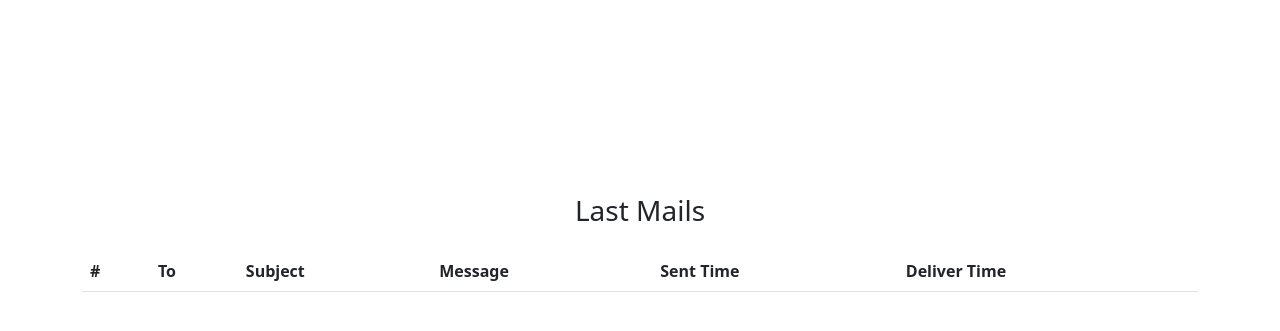
After one commit to itsamirhn/DeliMail, a Django app: page /status in a window 1280 px wide. The commit adds this page. Shown: the part 149-480 px from the top of the page. Run offline with Django 4.2, Linux system fonts and the light colour scheme; the visitor is signed in with stand-in values (Sample User, id 1); data that the repository does not hold is empty.

Commit message:
Create status view

```diff
--- a/core/urls.py
+++ b/core/urls.py
@@ -1,8 +1,9 @@
 from django.urls import path
-from core.views import DeliverView, MailFormView, IndexView
+from core.views import DeliverView, MailFormView, IndexView, StatusView
 
 urlpatterns = [
     path('', IndexView.as_view(), name='index'),
-    path('form/', MailFormView.as_view(), name='form'),
+    path('form', MailFormView.as_view(), name='form'),
+    path('status', StatusView.as_view(), name='status'),
     path('deliver/<slug:uuid>.png', DeliverView.as_view(), name='deliver')
 ]
--- a/core/views.py
+++ b/core/views.py
@@ -24,6 +24,15 @@ class MailFormView (LoginRequiredMixin, CreateView):
         return super().form_valid(form)
 
 
+class StatusView(LoginRequiredMixin, TemplateView):
+    template_name = 'status.html'
+
+    def get_context_data(self, **kwargs):
+        context = super().get_context_data(**kwargs)
+        context['mails'] = Mail.objects.all().order_by('-created_at')
+        return context
+
+
 class DeliverView (View):
 
     def get(self, request, uuid, *args, **kwargs):
--- a/templates/index.html
+++ b/templates/index.html
@@ -3,6 +3,6 @@
 <div class="d-grid gap-3 col-4 text-center">
     <h1>Deli Mail</h1>
     <a class="btn btn-primary btn-lg" role="button" href="{% url 'form' %}">Send Mail</a>
-    <a class="btn btn-warning btn-lg" role="button">Delivery Status</a>
+    <a class="btn btn-warning btn-lg" role="button" href="{% url 'status' %}">Delivery Status</a>
 </div>
 {% endblock %}
--- /dev/null
+++ b/templates/status.html
@@ -0,0 +1,30 @@
+{% extends "base.html" %}
+{% block content %}
+<div class="d-grid gap-3 container">
+  <h3 class="text-center">Last Mails</h3>
+    <table class="table">
+      <thead>
+        <tr>
+          <th scope="col">#</th>
+          <th scope="col">To</th>
+          <th scope="col">Subject</th>
+          <th scope="col">Message</th>
+          <th scope="col">Sent Time</th>
+          <th scope="col">Deliver Time</th>
+        </tr>
+      </thead>
+      <tbody>
+        {% for mail in mails %}
+        <tr>
+          <th scope="row">{{ mail.pk }}</th>
+          <th>{{ mail.to }}</th>
+          <th>{{ mail.subject }}</th>
+          <td>{{ mail.message }}</td>
+          <td>{{ mail.sent_at }}</td>
+          <th>{{ mail.delivered_at }}</th>
+        </tr>
+        {% endfor %}
+      </tbody>
+    </table>
+</div>
+{% endblock %}
```
